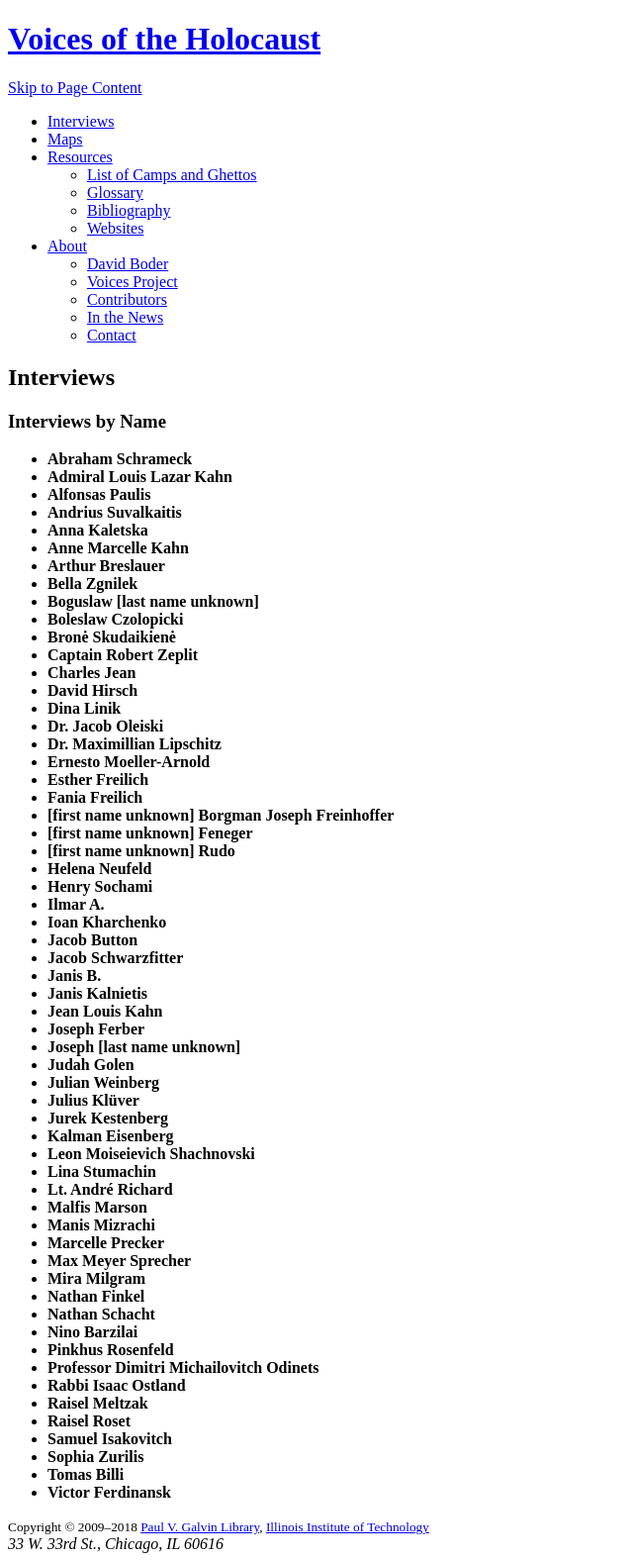
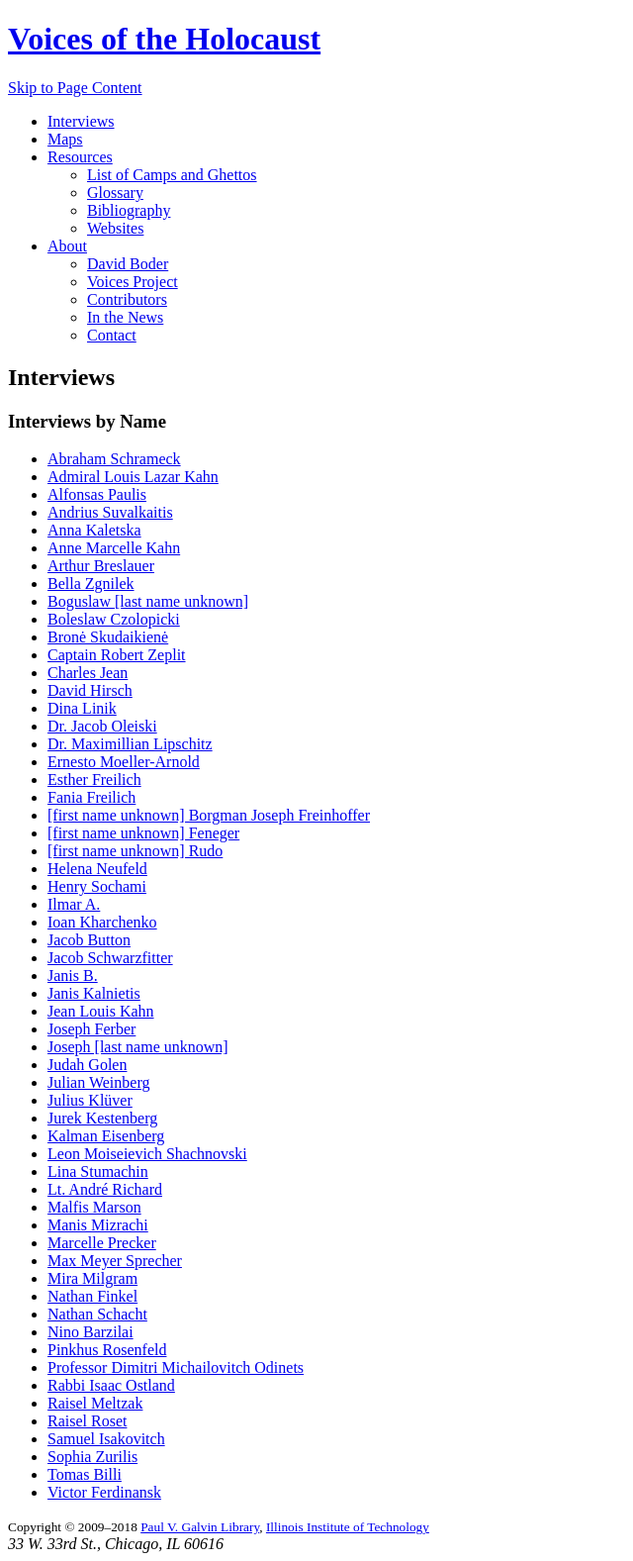
Before and after one commit to iit-voices/voices-jekyll, a Jekyll site: the page built from interviews/index.md, in a window 1280 px wide. Shown: the whole page at 99% size, without its empty margins (0-640 px from the left). Built offline with Jekyll 4.4.1, drawn with Linux system fonts in a browser that asks for light colours.

Commit message:
Link to interviews from overview listing

```diff
--- a/interviews/index.md
+++ b/interviews/index.md
@@ -7,7 +7,7 @@ title: Interviews
   <ul>
     {% for interviewee in site.data.records %}
     <li>
-      <b class="name">{{ interviewee[1].interviewee.name }}</b>
+      <a href="{{ interviewee[1].interviewee.identifier }}/">{{ interviewee[1].interviewee.name }}</a>
     </li>
     {% else %}
     Collection is empty
```
